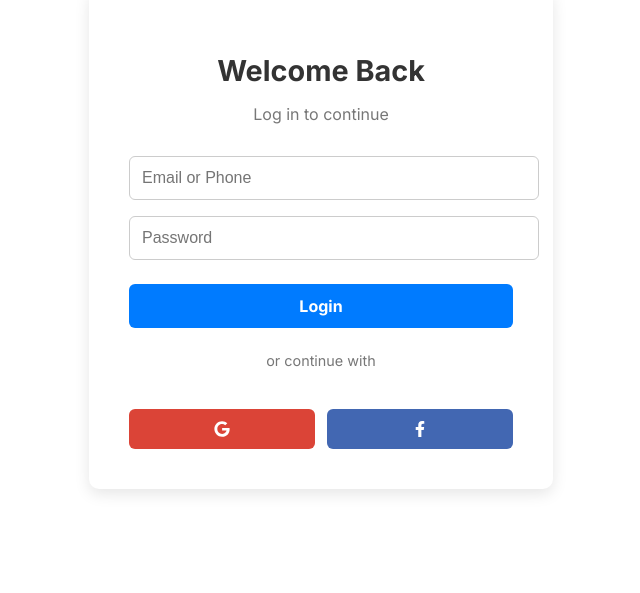
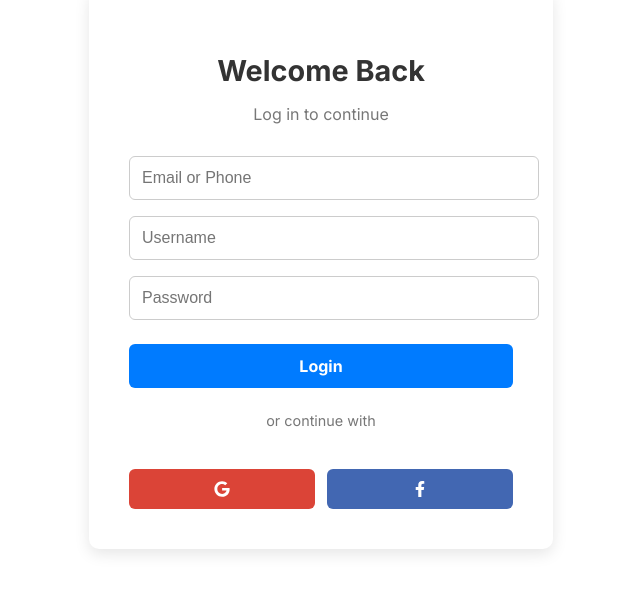
Before and after one commit to SCORPIA2004/Kiroku, a React (Create React App) app in the folder Project 1/login-app/: page / in a window 1280 px wide. Shown: the part 107-700 px from the top of the page, without its empty margins (319-959 px from the left). Built offline with nearby package versions, Linux system fonts and the light colour scheme.

Commit message:
Added username input field to LoginForm component, including state management and form submission handling, to collect and process username alongside email and password.

```diff
--- a/Project 1/login-app/src/components/LoginForm.tsx
+++ b/Project 1/login-app/src/components/LoginForm.tsx
@@ -16,6 +16,7 @@ const LoginForm = () => {
   const navigate = useNavigate();
   const [email, setEmail] = useState("");
   const [password, setPassword] = useState("");
+  const [username, setUsername] = useState("");
   const [popupMessage, setPopupMessage] = useState<string | null>(null);
 
   const handleSubmit = (e: React.FormEvent) => {
@@ -71,12 +72,20 @@ const LoginForm = () => {
             onChange={(e) => setEmail(e.target.value)}
           />
           <input
+            name="username"
+            type="username"
+            placeholder="Username"
+            value={username}
+            onChange={(e) => setUsername(e.target.value)}
+          />
+          <input
             name="password"
             type="password"
             placeholder="Password"
             value={password}
             onChange={(e) => setPassword(e.target.value)}
           />
+
           <button name="login-button" type="submit" className={styles.loginBtn}>
             Login
           </button>
```
